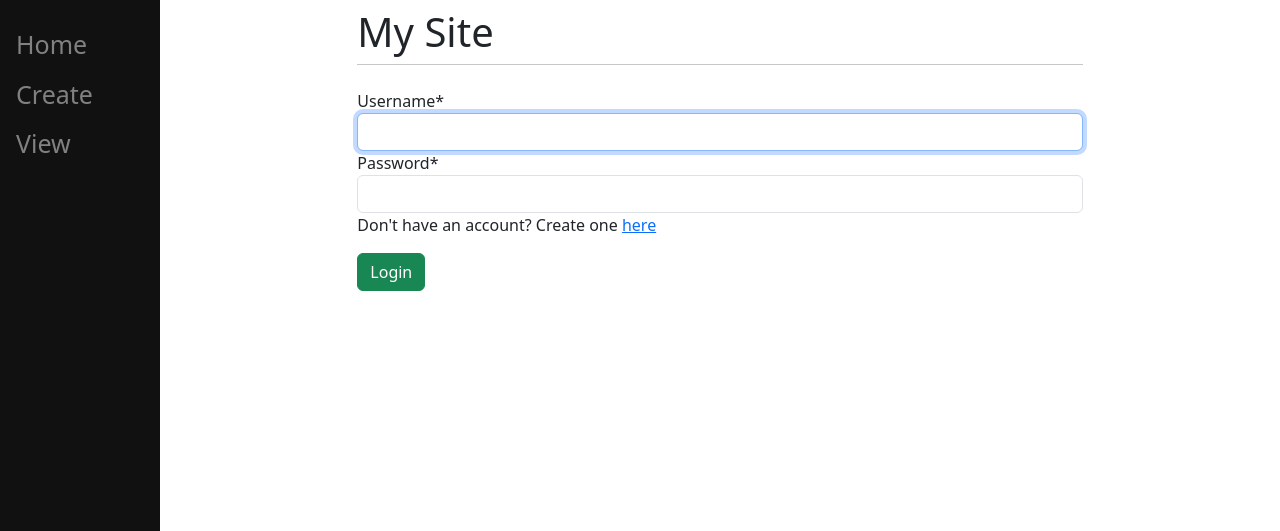
After one commit to JamesMaher08/django, a Django app: page /login/ in a window 1280 px wide. The commit adds this page. Shown: the top 531 px of the page. Run offline with Django 3.2, Linux system fonts and the light colour scheme; some libraries are stand-ins or nearby versions.

Commit message:
Added login/logout

```diff
--- a/mysite/main/templates/main/base.html
+++ b/mysite/main/templates/main/base.html
@@ -53,7 +53,6 @@
                     <h1 class="mt-2">My Site</h1>
                     <hr class="mt-0 mb-4">
                     {% block content %}
-
                     {% endblock %}
                 </div>
             </div>
--- a/mysite/mysite/settings.py
+++ b/mysite/mysite/settings.py
@@ -129,3 +129,6 @@ STATIC_URL = '/static/'
 DEFAULT_AUTO_FIELD = 'django.db.models.BigAutoField'
 
 CRISPY_TEMPLATE_PACK="bootstrap4"
+
+LOGIN_REDIRECT_URL = "/"
+LOGOUT_REDIRECT_URL = "/"
--- a/mysite/mysite/urls.py
+++ b/mysite/mysite/urls.py
@@ -21,4 +21,5 @@ urlpatterns = [
     path('admin/', admin.site.urls),
     path("register/", v.register, name="register"),
     path('', include("main.urls")),
+    path('', include("django.contrib.auth.urls")),
 ]
--- /dev/null
+++ b/mysite/register/templates/registration/login.html
@@ -0,0 +1,16 @@
+{% extends "main/base.html" %}
+
+{% block title %}
+Login Here
+{% endblock %}
+
+{% load crispy_forms_tags %}
+
+{% block content %}
+<form method="post" class="form-group">
+    {% csrf_token %}
+    {{form|crispy}}
+    <p>Don't have an account? Create one <a href="/register">here</a></p>
+    <button type="submit" class="btn btn-success">Login</button>
+</form>
+{% endblock %}
```
